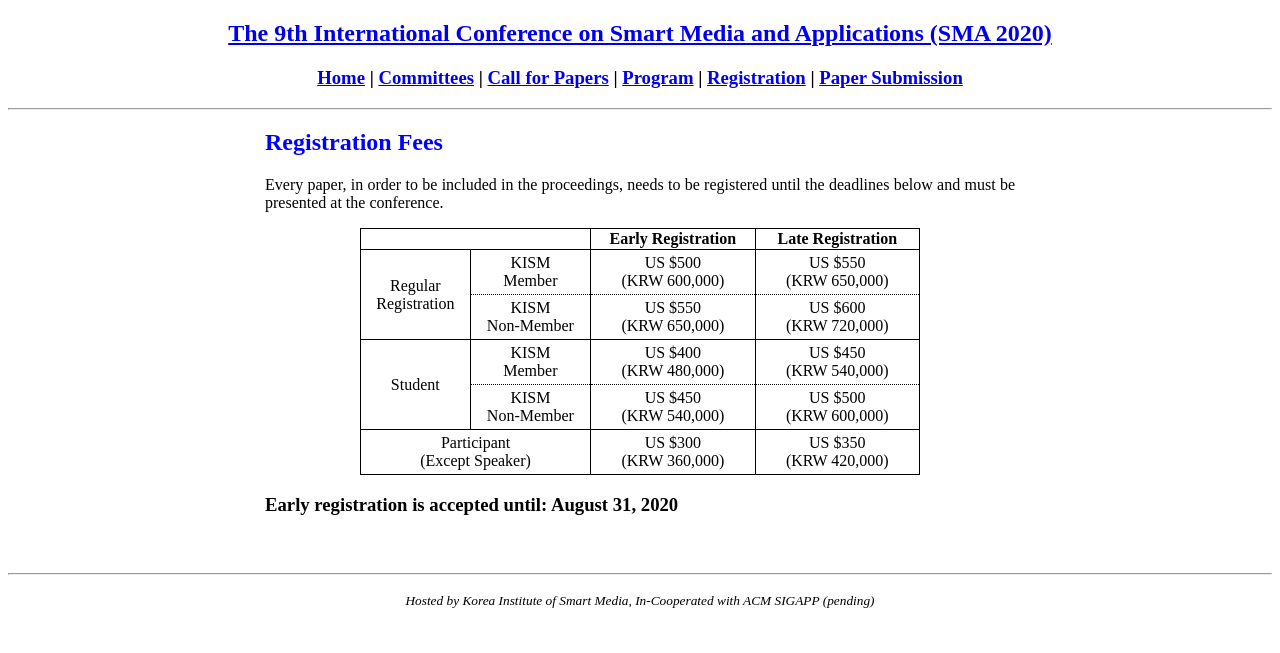
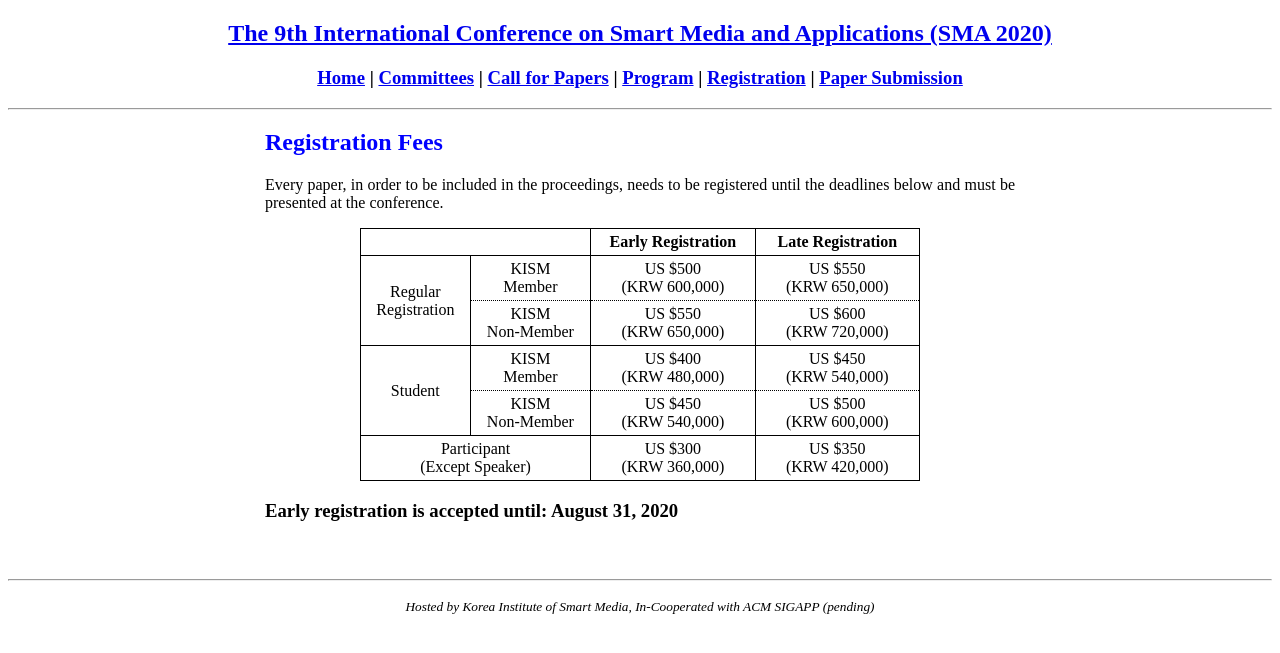
Before and after one commit to icea-conf/sma-2020.github.io, a Jekyll site: the page built from registration/index.html, in a window 1280 px wide. Shown: the top 653 px of the page. Built offline with Jekyll 4.4.1, drawn with Linux system fonts in a browser that asks for light colours.

Commit message:
Update syntax.css

```diff
--- a/assets/css/syntax.css
+++ b/assets/css/syntax.css
@@ -64,7 +64,7 @@
 .container { padding-bottom: 30px;}
 .content { padding-right: 15px; padding-left: 15px; margin-right: auto; margin-left: auto;}
 .tlayout { width: 560px; border: 1px solid #000000; border-collapse: collapse; border-spacing: 0px; }
-.theader { border: 1px solid #000000; }
+.theader { border: 1px solid #000000; padding-top: 4px; padding-bottom: 4px; padding-left: 5px; padding-right: 5px; }
 .tcontent1 { border-right: 1px solid #000000; padding-top: 4px; padding-bottom: 4px; padding-left: 5px; padding-right: 5px; }
 .tcontent2 { border-top: 1px dotted #000000; border-bottom: 1px solid #000000; border-right: 1px solid #000000; padding-top: 4px; padding-bottom: 4px; padding-left: 5px; padding-right: 5px; }
 .tcontent3 { border-bottom: 1px solid #000000; border-right: 1px solid #000000; padding-top: 4px; padding-bottom: 4px; padding-left: 5px; padding-right: 5px; }
```
